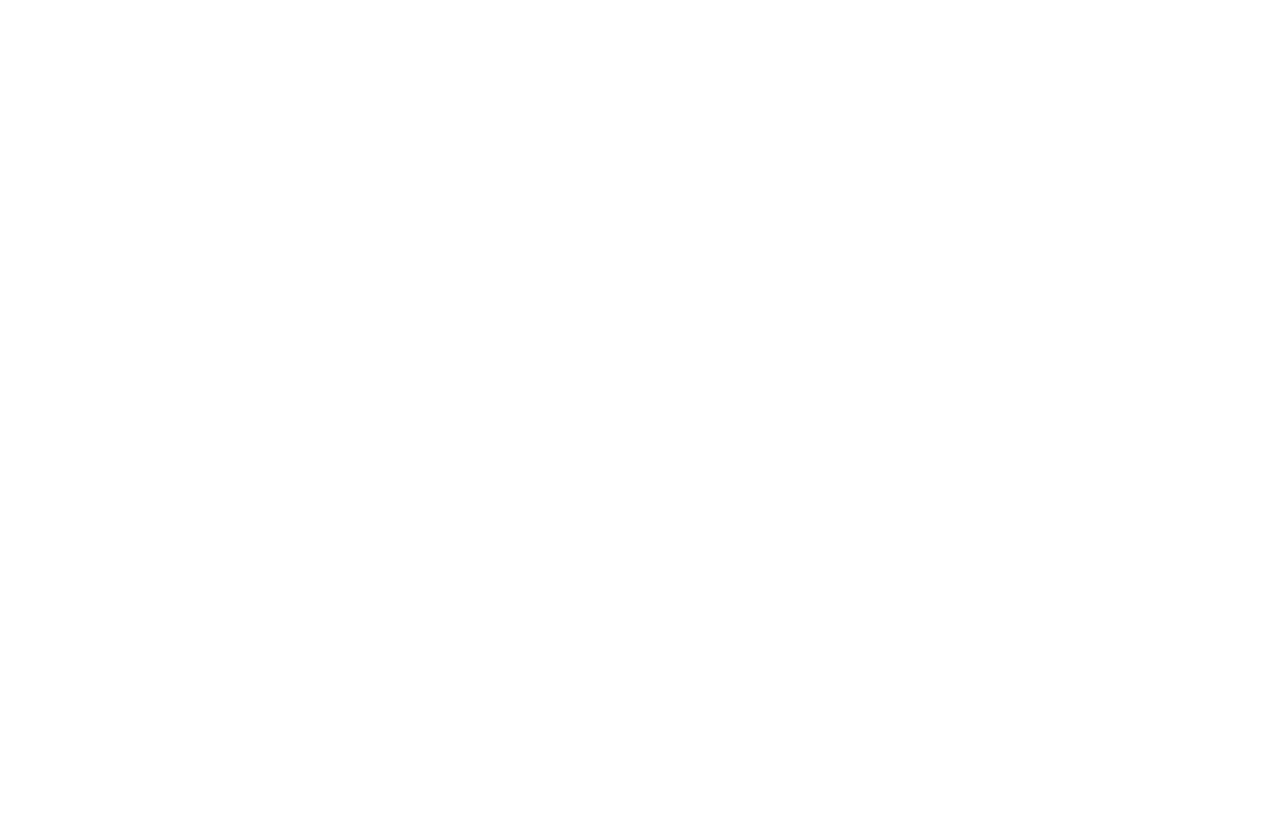
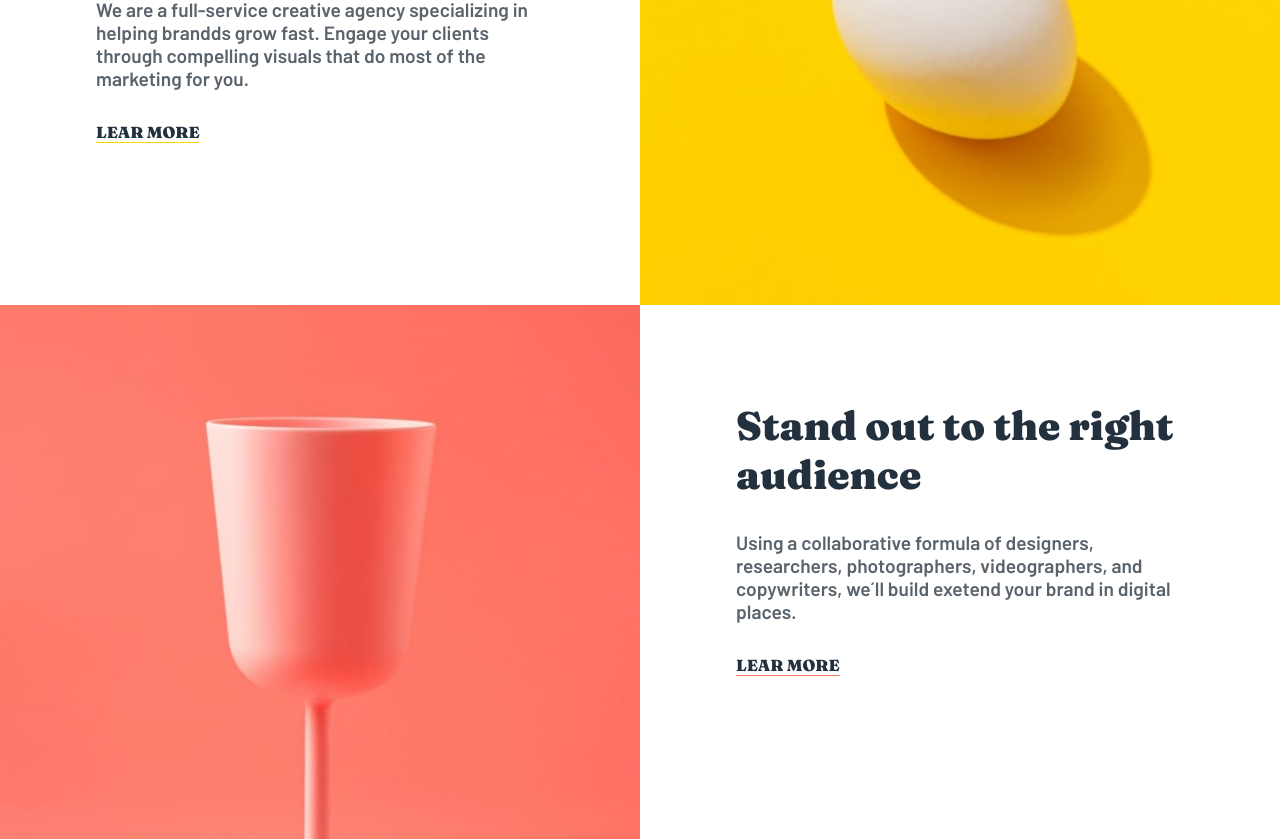
Before and after one commit to YesidLM12/Agency-Landig-Page, a React (Vite) app: page / in a window 1280 px wide. Shown: the part 980-1819 px from the top of the page. Before the commit the page ends 800 px from the top, so only its background shows below. Built offline with nearby package versions, Linux system fonts and the light colour scheme; a web font is replaced by a local one.

Commit message:
Se completo gran parte del diesño para desktop. Va por buen camino

```diff
--- a/src/App.jsx
+++ b/src/App.jsx
@@ -1,13 +1,15 @@
-import { useState } from 'react'
+import { useState } from "react";
 import styles from "../src/styles/App.module.css";
-import Header from './Components/Header';
+import Header from "./Components/Header";
+import Desktop from "./Layouts/Desktop";
 
 function App() {
-  return(
+  return (
     <div className={styles.container}>
-      < Header />
+      <Header />
+      <Desktop />
     </div>
   );
 }
 
-export default App
+export default App;
--- a/src/Layouts/Desktop.jsx
+++ b/src/Layouts/Desktop.jsx
@@ -0,0 +1,39 @@
+import styles from "../styles/Desktop.module.css";
+import eggs from "../assets/images/desktop/image-transform.jpg";
+import cup from "../assets/images/desktop/image-stand-out.jpg";
+
+export default function Desktop() {
+  return (
+    <section className={styles.containerCart}>
+      <div className={styles.Cart}>
+        <div className={styles.content}>
+          <div className={styles.text}>
+            <h2 className={styles.title}>Transform your brand</h2>
+            <p className={styles.description}>
+              We are a full-service creative agency specializing in helping
+              brandds grow fast. Engage your clients through compelling visuals
+              that do most of the marketing for you.
+            </p>
+            <a href="">LEAR MORE</a>
+          </div>
+          <img src={eggs} alt="eggs" />
+        </div>
+      </div>
+
+      <div className={styles.Cart}>
+        <div className={styles.content}>
+          <img src={cup} alt="eggs" />
+          <div className={styles.text}>
+            <h2 className={styles.title}>Stand out to the right audience</h2>
+            <p className={styles.description}>
+              Using a collaborative formula of designers, researchers,
+              photographers, videographers, and copywriters, we´ll build exetend
+              your brand in digital places.
+            </p>
+            <a className={styles.aStandOut} href="">LEAR MORE</a>
+          </div>
+        </div>
+      </div>
+    </section>
+  );
+}
--- a/src/styles/Desktop.module.css
+++ b/src/styles/Desktop.module.css
@@ -0,0 +1,66 @@
+:root {
+  /* --PRIMARY*/
+  --Red-400: hsl(7, 99%, 70%);
+  --Yellow-500: hsl(51, 100%, 49%);
+  --Green-800-graphic-design-text: hsl(167, 40%, 24%);
+  --Blue-800-photography-text: hsl(198, 62%, 26%);
+  --Green-500-footer: hsl(167, 34%, 41%);
+
+  /* --NEUTRAL */
+  --Grey-950: hsl(212, 27%, 19%);
+  --Grey-600: hsl(213, 9%, 39%);
+  --Grey-550: hsl(232, 10%, 55%);
+  --Grey-400: hsl(210, 4%, 67%);
+  --White: hsl(0, 100%, 100%);
+
+  /* --Fonts*/
+  --Barlow: "Barlow";
+  --Fraunces: "Fraunces";
+}
+
+.content{
+    display: flex;
+}
+
+.Cart img{
+    width: 50%;
+    height: 50%
+}
+
+.text{
+    display: flex;
+    flex-direction: column;
+    width: 50%;
+    padding: 6rem;
+    gap: 2rem;
+}
+
+.title{
+    color: var(--Grey-950);
+    font-family: var(--Fraunces);
+    font-weight: 900;
+    font-size: 2.5rem;
+}
+
+.description{
+    color: var(--Grey-600);
+    font-size: 1.2rem;
+    font-family: var(--Barlow);
+    font-weight: 600;
+}
+
+.content a{
+    color: var(--Grey-950);
+    font-family: var(--Fraunces);
+    font-weight: 900;
+    text-decoration-color:var(--Yellow-500) ;
+    text-underline-offset:4px;
+}
+
+.content .aStandOut{
+    color: var(--Grey-950);
+    font-family: var(--Fraunces);
+    font-weight: 900;
+    text-decoration-color:var(--Red-400) ;
+    text-underline-offset:4px;
+}
--- a/src/styles/Header.module.css
+++ b/src/styles/Header.module.css
@@ -23,7 +23,7 @@
   background-size: cover;
   background-position: center;
   width: 100%;
-  height: 42rem;
+  height: 47rem;
   background-repeat: no-repeat;
 }
 
```
Also changed, not shown: src/Components/Cart.jsx (deleted), src/styles/Cart.module.css (deleted).
